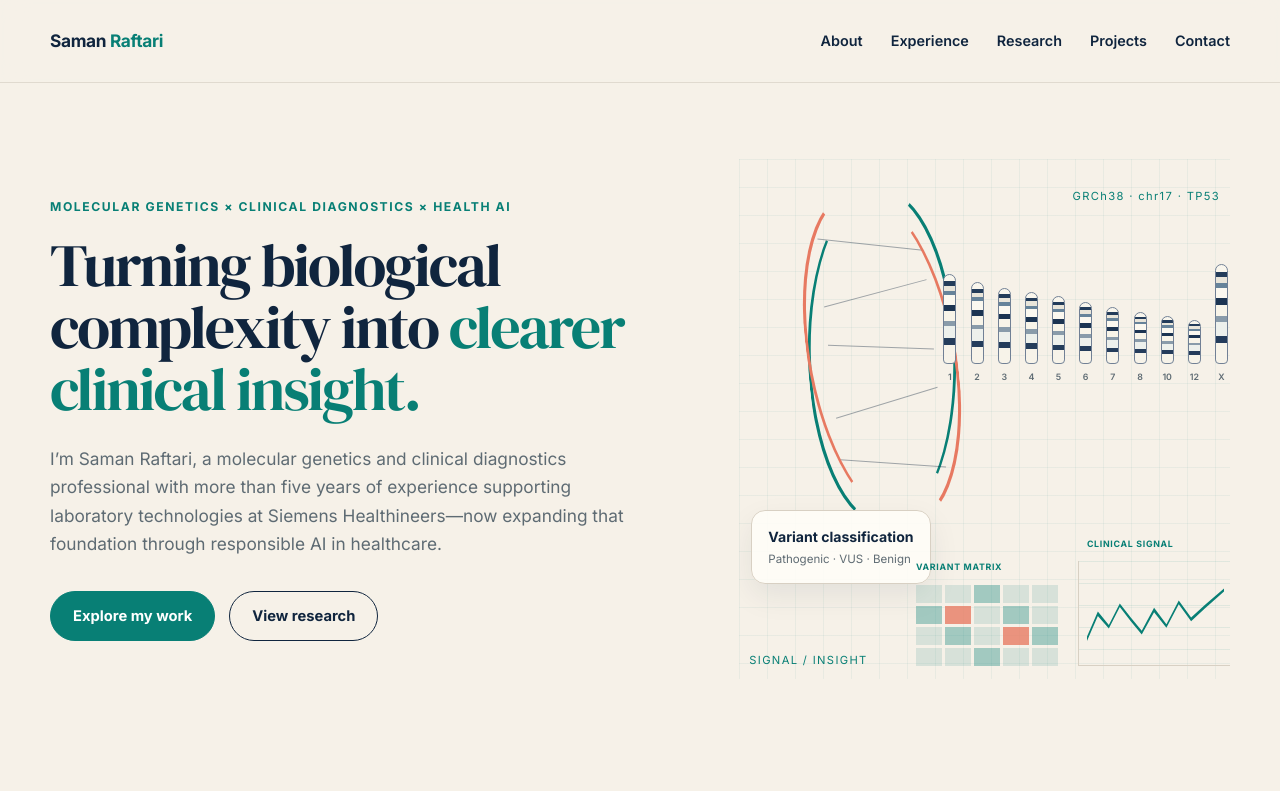
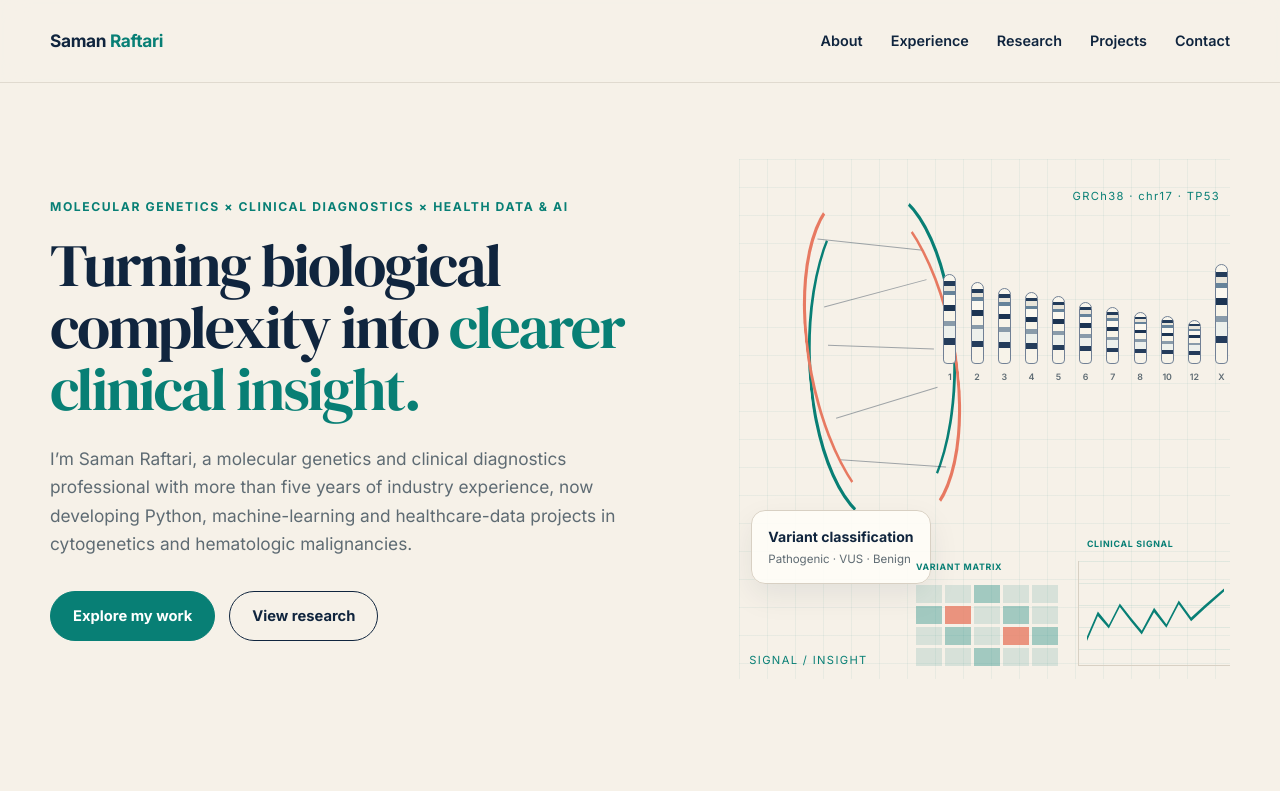
Before and after one commit to samanraftari/SamanRaftari.github.io, a plain HTML site: page index.html in a window 1280 px wide. Shown: the top 791 px of the page. Drawn offline with Linux system fonts and the light colour scheme.

Commit message:
Update hero for health data career direction
Updated meta tags and introductory text to reflect a focus on healthcare data.

```diff
--- a/index.html
+++ b/index.html
@@ -16,13 +16,13 @@
 <link rel="canonical" href="https://samanraftari.github.io/">
 
 <meta property="og:type" content="website">
-<meta property="og:title" content="Saman Raftari | Molecular Genetics, Clinical Diagnostics & Health AI">
+<meta property="og:title" content="Saman Raftari | Molecular Genetics, Clinical Diagnostics & HEALTH DATA & AI">
 <meta property="og:description" content="Explore projects connecting molecular genetics and clinical diagnostics with Python, machine learning, bioinformatics and healthcare data.">
 <meta property="og:url" content="https://samanraftari.github.io/">
 <meta property="og:site_name" content="Saman Raftari">
 
 <meta name="twitter:card" content="summary">
-<meta name="twitter:title" content="Saman Raftari | Molecular Genetics, Clinical Diagnostics & Health AI">
+<meta name="twitter:title" content="Saman Raftari | Molecular Genetics, Clinical Diagnostics & HEALTH DATA & AI">
 <meta name="twitter:description" content="Projects connecting molecular genetics and clinical diagnostics with Python, machine learning, bioinformatics and healthcare data.">
 
 <script type="application/ld+json">
@@ -350,9 +350,9 @@
   <main id="main">
     <div class="wrap hero" id="top">
       <div class="hero-copy">
-        <div class="eyebrow">Molecular genetics × Clinical diagnostics × Health AI</div>
+        <div class="eyebrow">Molecular genetics × Clinical diagnostics × HEALTH DATA & AI</div>
         <h1>Turning biological complexity into <em>clearer clinical insight.</em></h1>
-        <p class="intro">I’m Saman Raftari, a molecular genetics and clinical diagnostics professional with more than five years of experience supporting laboratory technologies at Siemens Healthineers—now expanding that foundation through responsible AI in healthcare.</p>
+        <p class="intro">I’m Saman Raftari, a molecular genetics and clinical diagnostics professional with more than five years of industry experience, now developing Python, machine-learning and healthcare-data projects in cytogenetics and hematologic malignancies.</p>
         <div class="actions">
           <a class="button primary" href="#projects">Explore my work</a>
           <a class="button secondary" href="#research">View research</a>
```
